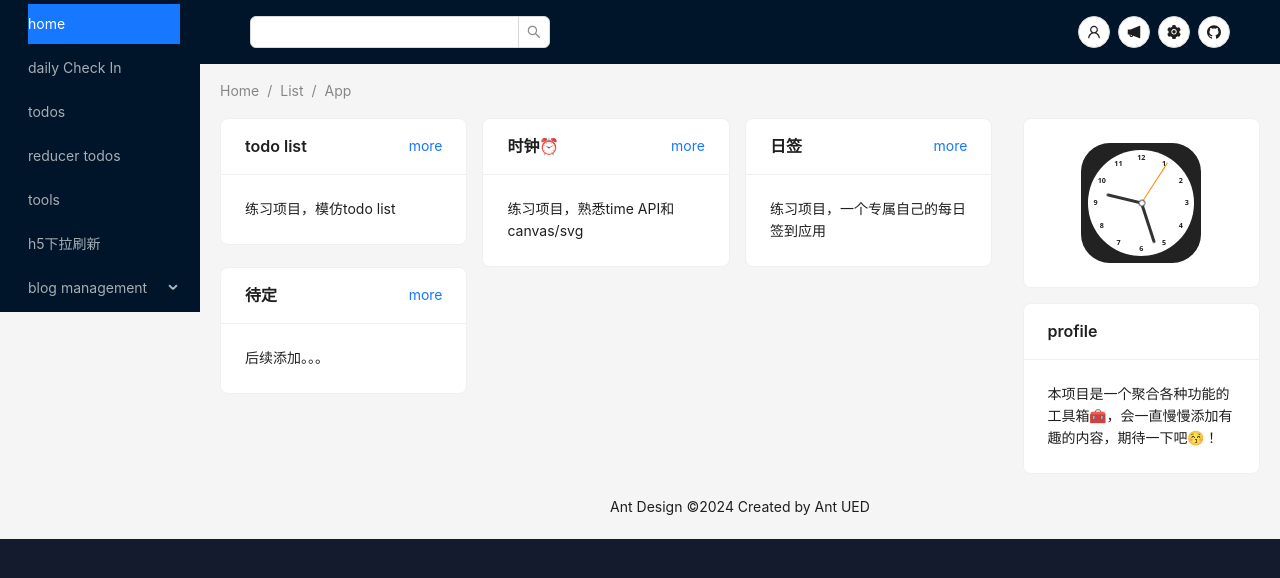
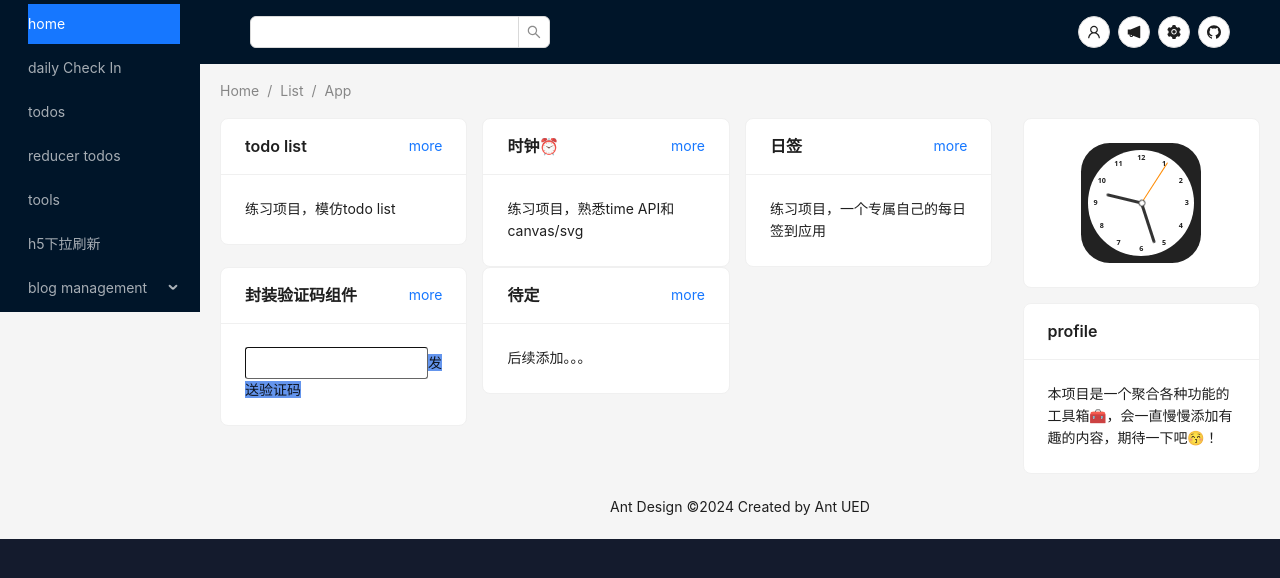
Before and after one commit to DouLu/toolbox, a React app: page /home in a window 1280 px wide. Shown: the top 578 px of the page. Built offline with nearby package versions, Linux system fonts and the light colour scheme; the HTML template or start-up script is replaced by a standard one; what @better-scroll/core would draw is missing.

Commit message:
feat: 封装一个验证码组件

```diff
--- /dev/null
+++ b/src/components/verificationCode/index.module.css
@@ -0,0 +1,12 @@
+.telInput {
+  height: 32px;
+  border-color: #666;
+  border-radius: 3px;
+  border-width: 1px;
+}
+.active {
+  background-color: cornflowerblue;
+}
+.disabled {
+  background-color: darkgrey;
+}
--- /dev/null
+++ b/src/components/verificationCode/index.tsx
@@ -0,0 +1,55 @@
+import { useEffect, useState } from "react";
+import style from "./index.module.css";
+const TEXT = "发送验证码";
+function VerificationCode({ sendCode }: { sendCode?: (tel: number) => void }) {
+  const [disabled, setDisabled] = useState(false);
+  const [tel, setTel] = useState<number>();
+  const [text, setText] = useState(TEXT);
+  const [time, setTime] = useState(60);
+  const [timer, setTimer] = useState<any>();
+
+  const handleChange = (e: any) => {
+    setTel(e.target.value);
+  };
+
+  const handleSend = () => {
+    if (disabled) return;
+    setDisabled(true);
+    setText("秒后可以再次发送验证码");
+
+    console.log(tel);
+    tel && sendCode?.(tel);
+
+    const t = setInterval(() => {
+      setTime((pre) => pre - 1);
+    }, 1000);
+    setTimer(t);
+  };
+
+  useEffect(() => {
+    if (time <= 0) {
+      clearInterval(timer);
+      setDisabled(false);
+      setText(TEXT);
+    }
+  }, [time]);
+
+  return (
+    <div>
+      <input
+        className={style.telInput}
+        type="tel"
+        value={tel}
+        onChange={handleChange}
+      />
+      <span
+        className={disabled ? style.disabled : style.active}
+        onClick={handleSend}
+      >
+        {text === TEXT ? TEXT : time + text}
+      </span>
+    </div>
+  );
+}
+
+export default VerificationCode;
--- a/src/pages/Home.tsx
+++ b/src/pages/Home.tsx
@@ -1,6 +1,7 @@
 import { Card, Col, Row } from "antd";
 import { Link } from "react-router-dom";
 import Clock from "../components/clock/Clock";
+import VerificationCode from "../components/verificationCode";
 
 export default function Home() {
   return (
@@ -25,6 +26,11 @@ export default function Home() {
         </Row>
         <Row gutter={15}>
           <Col span={8}>
+            <Card title="封装验证码组件" extra={<Link to="">more</Link>}>
+              <VerificationCode />
+            </Card>
+          </Col>
+          <Col span={8}>
             <Card title="待定" extra={<Link to="">more</Link>}>
               后续添加。。。
             </Card>
```
